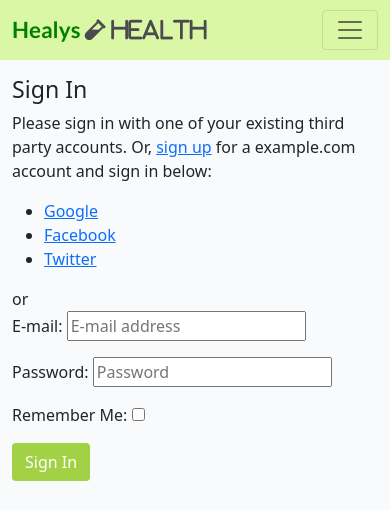
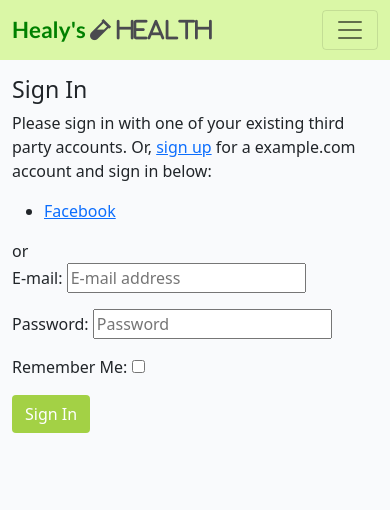
Before and after one commit to healygi/PP4, a Django app: page /accounts/login/ in a window 390 px wide. Shown: the top 510 px of the page. Run offline with Django 3.2, Linux system fonts and the light colour scheme; some libraries are stand-ins or nearby versions.

```diff
--- a/healyhealth/settings.py
+++ b/healyhealth/settings.py
@@ -41,9 +41,9 @@ INSTALLED_APPS = [
     'allauth',
     'allauth.account',
     'allauth.socialaccount',
-    'allauth.socialaccount.providers.google',
+    #'allauth.socialaccount.providers.google',
     'allauth.socialaccount.providers.facebook',
-    'allauth.socialaccount.providers.twitter',
+    #'allauth.socialaccount.providers.twitter',
     'cloudinary_storage',
     'django.contrib.staticfiles',
     'cloudinary',
--- a/templates/base.html
+++ b/templates/base.html
@@ -6,24 +6,29 @@
     <meta http-equiv="X-UA-Compatible" content="IE=edge">
     <meta name="viewport" content="width=device-width, initial-scale=1.0">
     <title>HealysHealth</title>
+
     <!-- font awesome link -->
     <script src="https://use.fontawesome.com/e00402474c.js"></script>
+
     <!-- FAVICON LINKS
     <link rel="apple-touch-icon" sizes="180x180" href="/apple-touch-icon.png">
     <link rel="icon" type="image/png" sizes="32x32" href="/favicon-32x32.png">
     <link rel="icon" type="image/png" sizes="16x16" href="/favicon-16x16.png">
     <link rel="manifest" href="/site.webmanifest"> -->
+
     <!--Font links-->
     <link rel="preconnect" href="https://fonts.gstatic.com">
     <link href="https://fonts.googleapis.com/css2?family=Roboto:wght@300&display=swap" rel="stylesheet">
     <link href="https://fonts.googleapis.com/css2?family=Lato:wght@300;700&display=swap" rel="stylesheet">
-    <!--Bootstrap Bundles-->
+
+    <!--Bootstrap Bundles/css link-->
     <link rel="stylesheet" href="https://cdnjs.cloudflare.com/ajax/libs/font-awesome/5.15.3/css/all.min.css">
     <link href="https://cdn.jsdelivr.net/npm/bootstrap@5.0.1/dist/css/bootstrap.min.css" rel="stylesheet"
         integrity="sha384-+0n0xVW2eSR5OomGNYDnhzAbDsOXxcvSN1TPprVMTNDbiYZCxYbOOl7+AMvyTG2x" crossorigin="anonymous">
     <script src="https://cdn.jsdelivr.net/npm/bootstrap@5.0.1/dist/js/bootstrap.bundle.min.js"
         integrity="sha384-gtEjrD/SeCtmISkJkNUaaKMoLD0//ElJ19smozuHV6z3Iehds+3Ulb9Bn9Plx0x4" crossorigin="anonymous">
     </script>
+
     <!--Style Sheet-->
     <link rel="stylesheet" href="{% static 'css/style.css' %}">
 </head>
@@ -34,7 +39,7 @@
     <nav class="navbar navbar-expand-lg navbar-light" style="background-color: #DAF7A6;">
         <div class="container-fluid">
             <a class="navbar-brand" href="{% url 'home' %}">
-                <span class="brand"><span class="logo">Healys</span>
+                <span class="brand"><span class="logo">Healy's</span>
                 <span class="thin"><i class="fa fa-vial"> Health</i></span>
                 </span></a>
             <button class="navbar-toggler" type="button" data-bs-toggle="collapse" data-bs-target="#navbarText"
```
Also changed, not shown: healyhealth/urls.py (line endings or trailing spaces), media/PP4/responsive.png.
